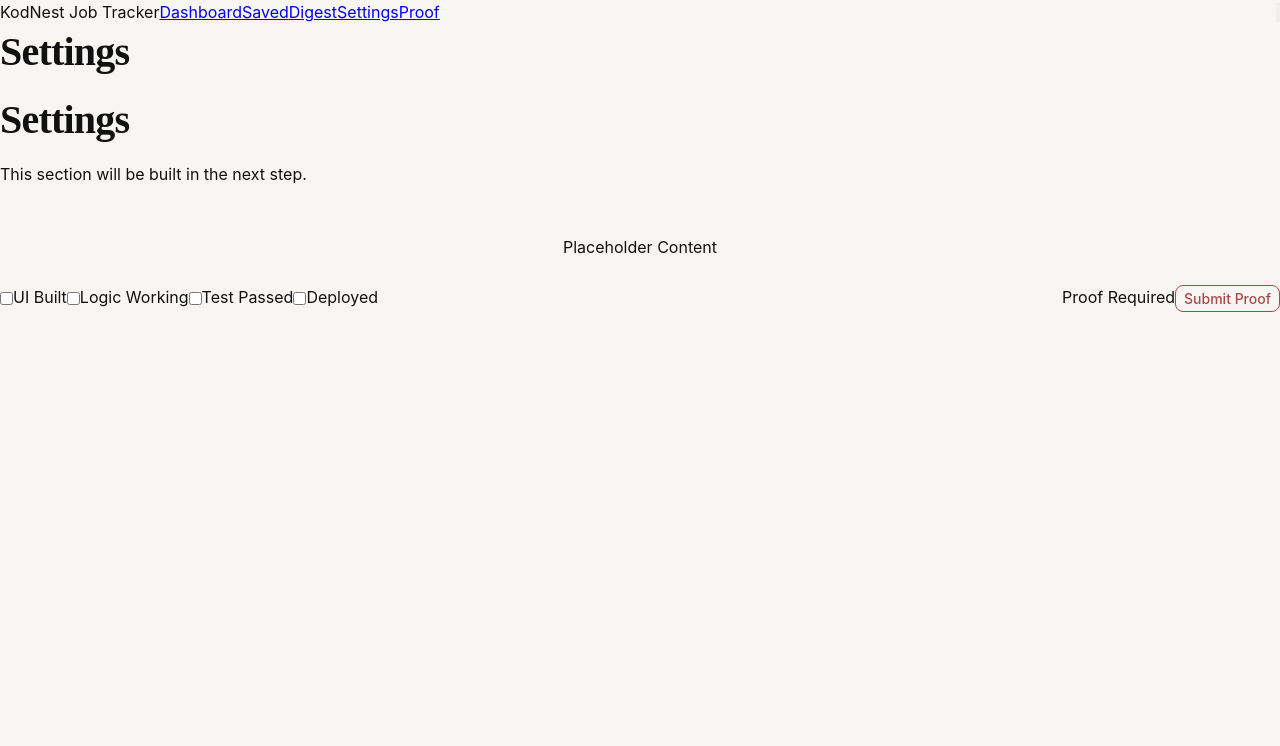
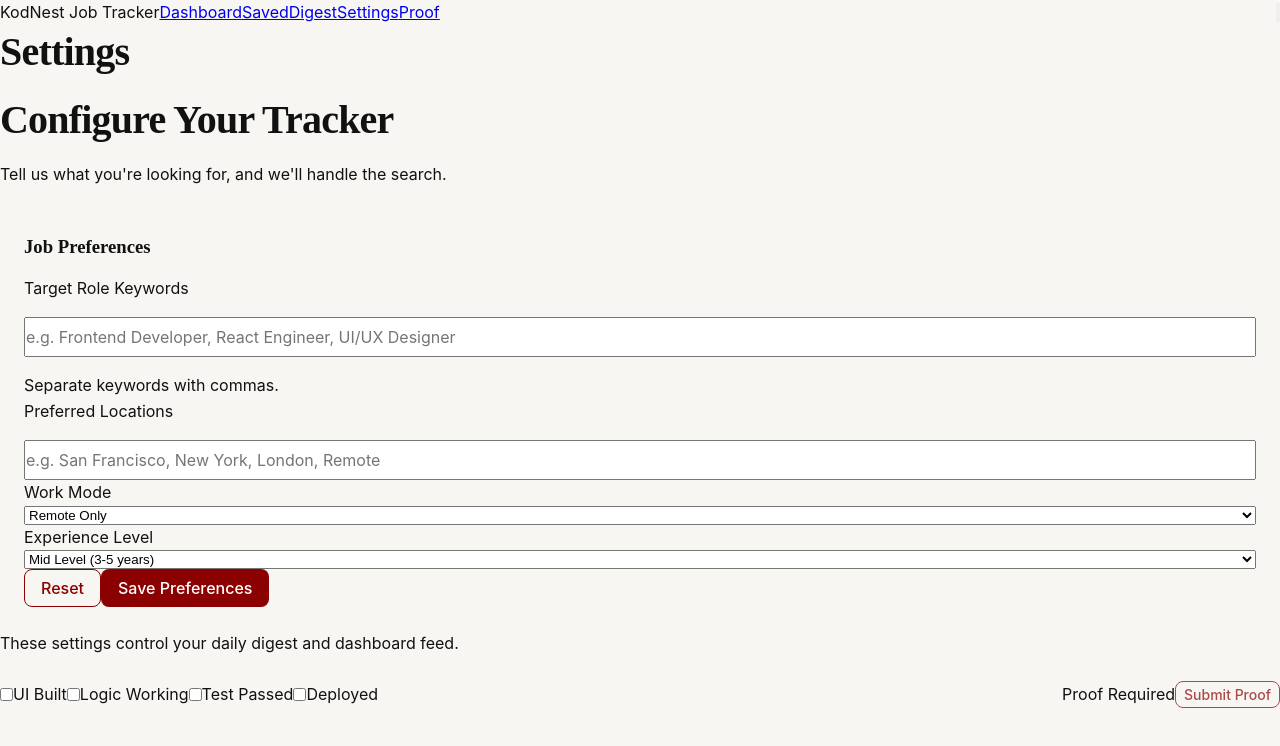
Before and after one commit to Nishmith12/Job-Notification-Tracker, a React (Vite) app: page /settings in a window 1280 px wide. Shown: the top 746 px of the page. Built offline with nearby package versions, Linux system fonts and the light colour scheme.

Commit message:
feat: implement Core UI (Landing, Settings, Empty States)

```diff
--- a/src/App.tsx
+++ b/src/App.tsx
@@ -1,5 +1,6 @@
-import { BrowserRouter as Router, Routes, Route, Navigate } from 'react-router-dom';
+import { BrowserRouter as Router, Routes, Route } from 'react-router-dom';
 import { Layout } from './components/Layout';
+import Landing from './pages/Landing';
 import Dashboard from './pages/Dashboard';
 import Saved from './pages/Saved';
 import Digest from './pages/Digest';
@@ -13,7 +14,7 @@ function App() {
     <Router>
       <Layout>
         <Routes>
-          <Route path="/" element={<Navigate to="/dashboard" replace />} />
+          <Route path="/" element={<Landing />} />
           <Route path="/dashboard" element={<Dashboard />} />
           <Route path="/saved" element={<Saved />} />
           <Route path="/digest" element={<Digest />} />
--- a/src/pages/Dashboard.tsx
+++ b/src/pages/Dashboard.tsx
@@ -1,16 +1,38 @@
 import React from 'react';
 import { Card } from '../components/Card';
+import { Button } from '../components/Button';
+import { Link } from 'react-router-dom';
 
 const Dashboard: React.FC = () => {
     return (
-        <div className="flex flex-col gap-8">
-            <div className="text-center py-12">
-                <h1 className="text-4xl font-serif font-bold text-[var(--text-primary)] mb-4">Dashboard</h1>
-                <p className="text-[var(--text-muted)] text-lg">This section will be built in the next step.</p>
+        <div className="flex flex-col gap-8 animate-fade-in">
+            <div className="flex items-center justify-between">
+                <div>
+                    <h1 className="text-4xl font-serif font-bold text-[var(--text-primary)]">Dashboard</h1>
+                    <p className="text-[var(--text-muted)] mt-1">Your daily job tracking overview.</p>
+                </div>
+                <Link to="/settings">
+                    <Button variant="secondary" size="sm">Manage Preferences</Button>
+                </Link>
             </div>
-            <Card>
-                <div className="h-64 flex items-center justify-center text-[var(--text-muted)] italic">
-                    Placeholder Content
+
+            <Card className="py-20 text-center border-dashed bg-gray-50/50">
+                <div className="max-w-md mx-auto space-y-6">
+                    <div className="w-16 h-16 bg-gray-100 rounded-full flex items-center justify-center mx-auto mb-4">
+                        <svg className="w-8 h-8 text-[var(--text-muted)]" fill="none" stroke="currentColor" viewBox="0 0 24 24">
+                            <path strokeLinecap="round" strokeLinejoin="round" strokeWidth={1.5} d="M19 11H5m14 0a2 2 0 012 2v6a2 2 0 01-2 2H5a2 2 0 01-2-2v-6a2 2 0 012-2m14 0V9a2 2 0 00-2-2M5 11V9a2 2 0 012-2m0 0V5a2 2 0 012-2h6a2 2 0 012 2v2M7 7h10" />
+                        </svg>
+                    </div>
+                    <h3 className="text-xl font-bold text-[var(--text-primary)]">No jobs yet</h3>
+                    <p className="text-[var(--text-muted)] leading-relaxed">
+                        In the next step, you will load a realistic dataset based on your preferences.
+                        Configure your settings to get started.
+                    </p>
+                    <div className="pt-2">
+                        <Link to="/settings">
+                            <Button>Configure Tracker</Button>
+                        </Link>
+                    </div>
                 </div>
             </Card>
         </div>
--- a/src/pages/Digest.tsx
+++ b/src/pages/Digest.tsx
@@ -1,16 +1,32 @@
 import React from 'react';
 import { Card } from '../components/Card';
+import { Button } from '../components/Button';
+import { Link } from 'react-router-dom';
 
 const Digest: React.FC = () => {
     return (
-        <div className="flex flex-col gap-8">
+        <div className="flex flex-col gap-8 animate-fade-in">
             <div className="text-center py-12">
                 <h1 className="text-4xl font-serif font-bold text-[var(--text-primary)] mb-4">Daily Digest</h1>
-                <p className="text-[var(--text-muted)] text-lg">This section will be built in the next step.</p>
+                <p className="text-[var(--text-muted)] text-lg">Your morning briefing at 9:00 AM.</p>
             </div>
-            <Card>
-                <div className="h-64 flex items-center justify-center text-[var(--text-muted)] italic">
-                    Placeholder Content
+
+            <Card className="py-24 text-center border-dashed bg-gray-50/50">
+                <div className="max-w-md mx-auto space-y-6">
+                    <div className="w-16 h-16 bg-gray-100 rounded-full flex items-center justify-center mx-auto mb-4">
+                        <svg className="w-8 h-8 text-[var(--accent-primary)] opacity-50" fill="none" stroke="currentColor" viewBox="0 0 24 24">
+                            <path strokeLinecap="round" strokeLinejoin="round" strokeWidth={1.5} d="M12 6.253v13m0-13C10.832 5.477 9.246 5 7.5 5S4.168 5.477 3 6.253v13C4.168 18.477 5.754 18 7.5 18s3.332.477 4.5 1.253m0-13C13.168 5.477 14.754 5 16.5 5c1.747 0 3.332.477 4.5 1.253v13C19.832 18.477 18.247 18 16.5 18c-1.746 0-3.332.477-4.5 1.253" />
+                        </svg>
+                    </div>
+                    <h3 className="text-xl font-bold text-[var(--text-primary)]">Your daily digest will arrive at 9AM</h3>
+                    <p className="text-[var(--text-muted)] leading-relaxed">
+                        We scan thousands of listings to find the few that match your preferences perfectly.
+                    </p>
+                    <div className="pt-2">
+                        <Link to="/settings">
+                            <Button variant="secondary">Adjust Preferences</Button>
+                        </Link>
+                    </div>
                 </div>
             </Card>
         </div>
--- /dev/null
+++ b/src/pages/Landing.tsx
@@ -0,0 +1,36 @@
+import React from 'react';
+import { Link } from 'react-router-dom';
+import { Button } from '../components/Button';
+import { Card } from '../components/Card';
+
+const Landing: React.FC = () => {
+    return (
+        <div className="flex flex-col items-center justify-center py-20 text-center gap-8 animate-fade-in">
+            <div className="max-w-2xl space-y-6">
+                <h1 className="text-5xl md:text-6xl font-serif font-bold text-[var(--text-primary)] leading-tight">
+                    Stop Missing The Right Jobs.
+                </h1>
+                <p className="text-xl text-[var(--text-muted)] leading-relaxed">
+                    Precision-matched job discovery delivered daily at 9AM.
+                </p>
+                <div className="pt-4">
+                    <Link to="/settings">
+                        <Button size="lg" className="px-8 text-lg">
+                            Start Tracking
+                        </Button>
+                    </Link>
+                </div>
+            </div>
+
+            <div className="mt-16 w-full max-w-4xl opacity-50 grayscale hover:grayscale-0 transition-all duration-700">
+                <Card className="bg-gray-50 border-dashed">
+                    <div className="h-64 flex items-center justify-center text-[var(--text-muted)] italic">
+                        App Preview / Dashboard Skeleton
+                    </div>
+                </Card>
+            </div>
+        </div>
+    );
+};
+
+export default Landing;
--- a/src/pages/Saved.tsx
+++ b/src/pages/Saved.tsx
@@ -1,16 +1,32 @@
 import React from 'react';
 import { Card } from '../components/Card';
+import { Button } from '../components/Button';
+import { Link } from 'react-router-dom';
 
 const Saved: React.FC = () => {
     return (
-        <div className="flex flex-col gap-8">
+        <div className="flex flex-col gap-8 animate-fade-in">
             <div className="text-center py-12">
                 <h1 className="text-4xl font-serif font-bold text-[var(--text-primary)] mb-4">Saved Jobs</h1>
-                <p className="text-[var(--text-muted)] text-lg">This section will be built in the next step.</p>
+                <p className="text-[var(--text-muted)] text-lg">Curate your top opportunities.</p>
             </div>
-            <Card>
-                <div className="h-64 flex items-center justify-center text-[var(--text-muted)] italic">
-                    Placeholder Content
+
+            <Card className="py-24 text-center border-dashed bg-gray-50/50">
+                <div className="max-w-md mx-auto space-y-6">
+                    <div className="w-16 h-16 bg-gray-100 rounded-full flex items-center justify-center mx-auto mb-4">
+                        <svg className="w-8 h-8 text-[var(--accent-primary)] opacity-50" fill="none" stroke="currentColor" viewBox="0 0 24 24">
+                            <path strokeLinecap="round" strokeLinejoin="round" strokeWidth={1.5} d="M5 5a2 2 0 012-2h10a2 2 0 012 2v16l-7-3.5L5 21V5z" />
+                        </svg>
+                    </div>
+                    <h3 className="text-xl font-bold text-[var(--text-primary)]">Your saved jobs will appear here</h3>
+                    <p className="text-[var(--text-muted)] leading-relaxed">
+                        Flag interesting roles from your dashboard to review them later.
+                    </p>
+                    <div className="pt-2">
+                        <Link to="/dashboard">
+                            <Button variant="secondary">Browse Dashboard</Button>
+                        </Link>
+                    </div>
                 </div>
             </Card>
         </div>
--- a/src/pages/Settings.tsx
+++ b/src/pages/Settings.tsx
@@ -1,18 +1,66 @@
 import React from 'react';
 import { Card } from '../components/Card';
+import { Button } from '../components/Button';
+import { Input } from '../components/Input';
+import { Link } from 'react-router-dom';
 
 const Settings: React.FC = () => {
     return (
-        <div className="flex flex-col gap-8">
-            <div className="text-center py-12">
-                <h1 className="text-4xl font-serif font-bold text-[var(--text-primary)] mb-4">Settings</h1>
-                <p className="text-[var(--text-muted)] text-lg">This section will be built in the next step.</p>
+        <div className="max-w-2xl mx-auto space-y-8 animate-fade-in">
+            <div className="text-center py-8">
+                <h1 className="text-4xl font-serif font-bold text-[var(--text-primary)] mb-2">Configure Your Tracker</h1>
+                <p className="text-[var(--text-muted)]">Tell us what you're looking for, and we'll handle the search.</p>
             </div>
-            <Card>
-                <div className="h-64 flex items-center justify-center text-[var(--text-muted)] italic">
-                    Placeholder Content
-                </div>
+
+            <Card title="Job Preferences" className="p-6 md:p-8">
+                <form className="space-y-6" onSubmit={(e) => e.preventDefault()}>
+                    <div className="space-y-4">
+                        <Input
+                            label="Target Role Keywords"
+                            placeholder="e.g. Frontend Developer, React Engineer, UI/UX Designer"
+                            helperText="Separate keywords with commas."
+                        />
+
+                        <Input
+                            label="Preferred Locations"
+                            placeholder="e.g. San Francisco, New York, London, Remote"
+                        />
+
+                        <div className="grid grid-cols-1 md:grid-cols-2 gap-4">
+                            <div className="flex flex-col gap-2">
+                                <label className="text-sm font-medium text-[var(--text-primary)]">Work Mode</label>
+                                <select className="w-full px-4 py-2 border border-[var(--border-color)] rounded-[var(--radius-sm)] bg-white focus:ring-2 focus:ring-[var(--accent-primary)] outline-none" defaultValue="remote">
+                                    <option value="remote">Remote Only</option>
+                                    <option value="hybrid">Hybrid</option>
+                                    <option value="onsite">On-site</option>
+                                    <option value="any">Any</option>
+                                </select>
+                            </div>
+
+                            <div className="flex flex-col gap-2">
+                                <label className="text-sm font-medium text-[var(--text-primary)]">Experience Level</label>
+                                <select className="w-full px-4 py-2 border border-[var(--border-color)] rounded-[var(--radius-sm)] bg-white focus:ring-2 focus:ring-[var(--accent-primary)] outline-none" defaultValue="mid">
+                                    <option value="entry">Entry Level (0-2 years)</option>
+                                    <option value="mid">Mid Level (3-5 years)</option>
+                                    <option value="senior">Senior Level (5+ years)</option>
+                                    <option value="lead">Lead / Manager</option>
+                                </select>
+                            </div>
+                        </div>
+                    </div>
+
+                    <div className="pt-6 border-t border-[var(--border-color)] flex justify-end gap-3">
+                        <Button variant="secondary" type="button">Reset</Button>
+                        <Link to="/dashboard">
+                            <Button>Save Preferences</Button>
+                        </Link>
+                    </div>
+                </form>
             </Card>
+
+            <div className="text-center text-sm text-[var(--text-muted)]">
+                <p>These settings control your daily digest and dashboard feed.</p>
+            </div>
         </div>
     );
 };
```
